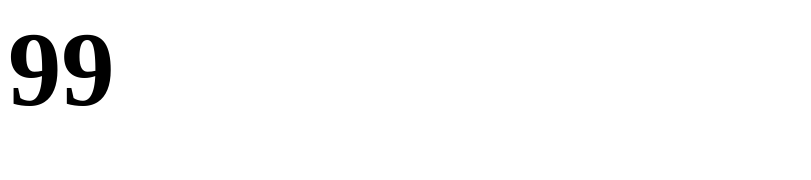
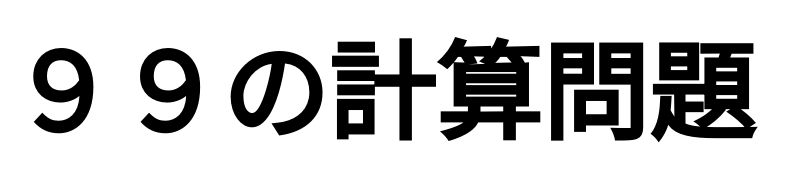
Before and after one commit to v02qabs/AndGame, a plain HTML site: page My99/WebContent/index.html in a window 1280 px wide. Shown: the whole page, without its empty margins (0-811 px from the left). Drawn offline with Linux system fonts and the light colour scheme.

Commit message:
Add-Title-2

```diff
--- a/My99/WebContent/index.html
+++ b/My99/WebContent/index.html
@@ -5,6 +5,6 @@
   </head>
   <body>
 
-    <h1>99</h1>
+    <h1>９９の計算問題</h1>
   </body>
 </html>
```
